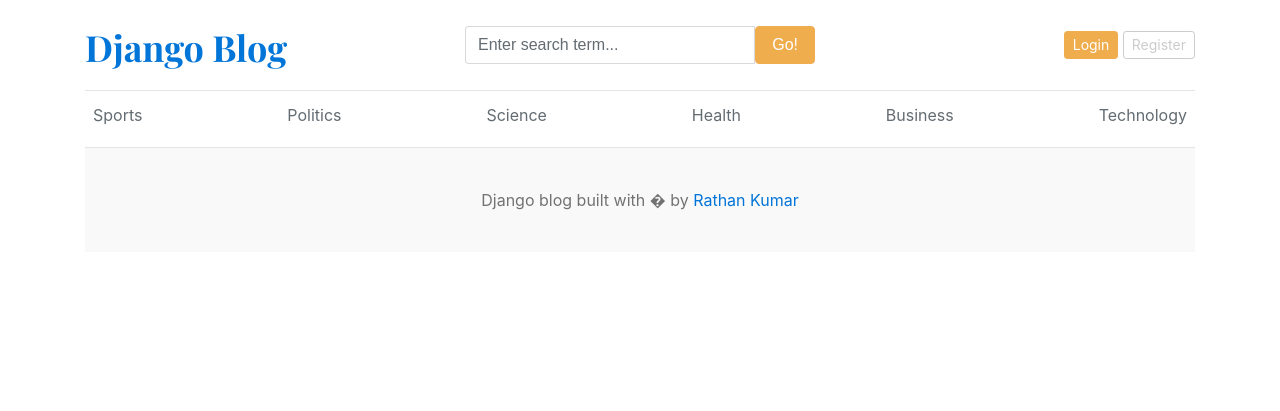
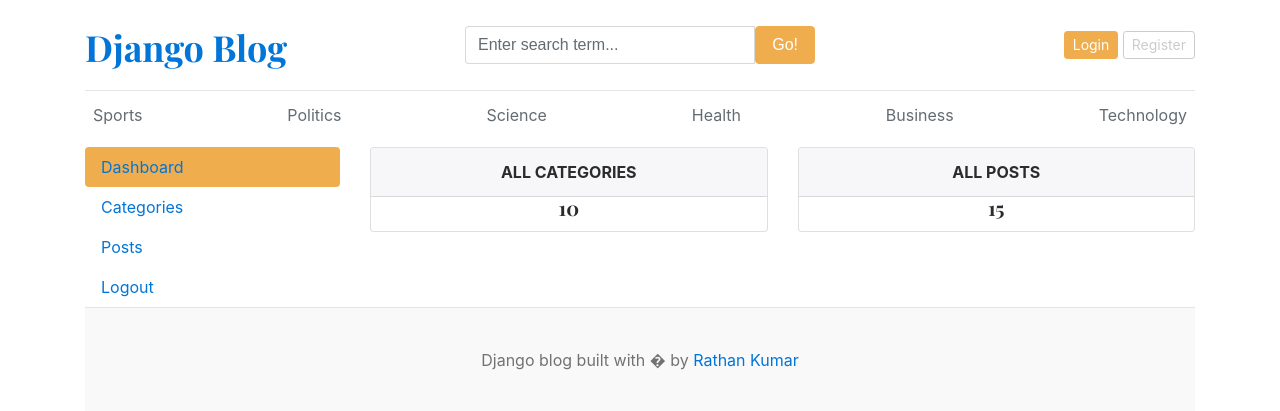
Before and after one commit to kumailalidev/django-blog, a Django app: page /dashboard/ in a window 1280 px wide. Shown: the top 411 px of the page. Run offline with Django 4.2, Linux system fonts and the light colour scheme; data comes from the database, SQL or seed files in the repository; both versions use the stored data as it was after the commit.

Commit message:
81-Dashboard Design

```diff
--- /dev/null
+++ b/credentials.txt
@@ -0,0 +1,3 @@
+Manager(s)
+username: manager1
+password: mana123ASD
--- a/templates/dashboard/dashboard.html
+++ b/templates/dashboard/dashboard.html
@@ -1,4 +1,39 @@
 {% extends 'base.html' %}
 
 {% block content %}
+
+<div class="row">
+    <!-- Left sidebar -->
+    <div class="col-md-3">
+        <div class="nav flex-column nav-pills bg-light" aria-orientation="vertical">
+            <a href="" class="nav-link text-dark bg-warning">Dashboard</a>
+            <a href="" class="nav-link text-dark">Categories</a>
+            <a href="" class="nav-link text-dark">Posts</a>
+            <a href="" class="nav-link text-dark">Logout</a>
+        </div>
+    </div>
+
+    <!-- Right side content -->
+    <div class="col-md-9">
+        <div class="row">
+            <div class="col">
+                <div class="card border-default mb-3">
+                    <div class="card-header text-center text-uppercase font-weight-bold">All Categories</div>
+                    <div class="card-body text-dark">
+                        <h5 class="card-title text-center">10</h5>
+                    </div>
+                </div>
+            </div>
+            <div class="col">
+                <div class="card border-default mb-3">
+                    <div class="card-header text-center text-uppercase font-weight-bold">All Posts</div>
+                    <div class="card-body text-dark">
+                        <h5 class="card-title text-center">15</h5>
+                    </div>
+                </div>
+            </div>
+        </div>
+    </div>
+</div>
+
 {% endblock %}
```
Also changed, not shown: README.md, db.sqlite3.
